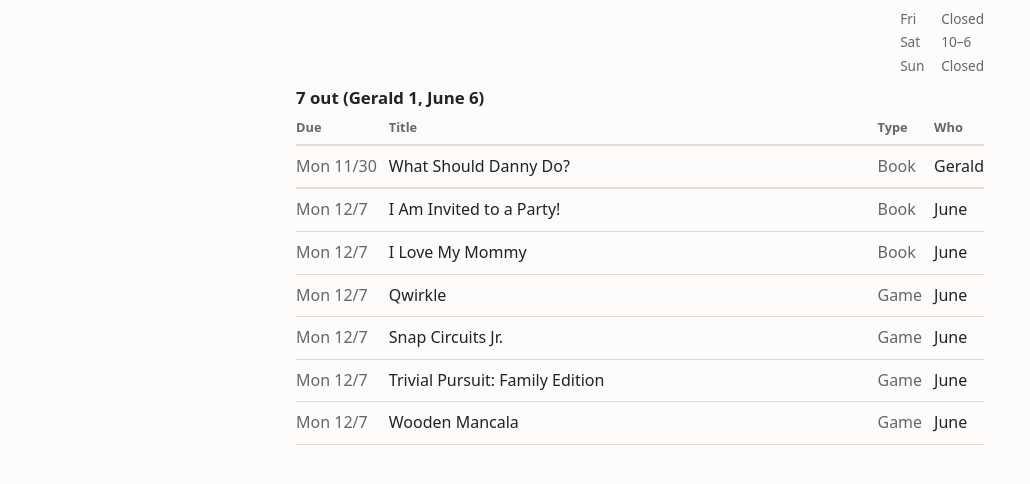
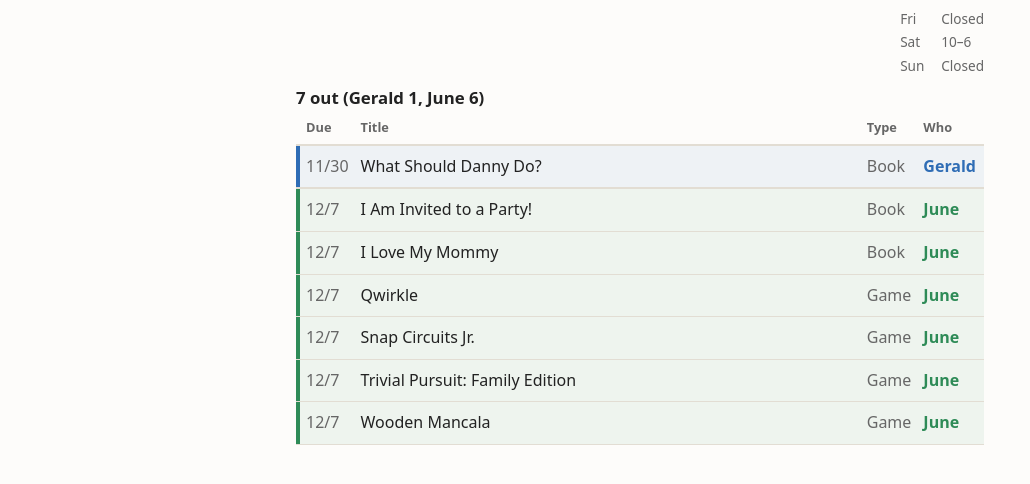
Before and after one commit to GeraldMillerGH/GeraldMillerGH.github.io, a plain HTML site: page library/index.html in a window 1280 px wide. Shown: the part 186-670 px from the top of the page, without its empty margins (0-1030 px from the left). Drawn offline with Linux system fonts and the light colour scheme.

Commit message:
Library page: short due dates, color-code rows by person
Co-Authored-By: Claude Opus 5.5 <noreply@anthropic.com>
Claude-Session: https://claude.ai/code/session_01SG4CqmbeC6ad4JZiCFsL5t

```diff
--- a/library/index.html
+++ b/library/index.html
@@ -17,12 +17,17 @@ table.books{width:100%;border-collapse:collapse;font-size:1rem}
 @media (max-width:480px){table.books{font-size:.92rem}table.books td{padding:7px 4px}}
 table.books th{text-align:left;font-size:.8rem;font-weight:600;color:var(--muted);padding:6px;border-bottom:2px solid var(--line)}
 table.books td{padding:8px 6px;border-bottom:1px solid var(--line);vertical-align:top}
-table.books th:first-child,table.books td:first-child{padding-left:0}
-table.books th:last-child,table.books td:last-child{padding-right:0}
+table.books th:first-child{padding-left:10px}
+table.books th:last-child,table.books td:last-child{padding-right:8px}
 table.books td.due,table.books td.kind,table.books td.who{white-space:nowrap;width:1%}
 table.books td.due,table.books td.kind{color:var(--muted)}
 table.books td.due.late{color:#c0392b;font-weight:700}
 table.books tr.newdate td{border-top:2px solid var(--line)}
+:root{--p-gerald:#2f6db5;--p-alice:#8a4fbf;--p-june:#2e8b57;--p-other:#777}
+@media (prefers-color-scheme:dark){:root{--p-gerald:#6fa8ef;--p-alice:#c49cf0;--p-june:#6fcf97}}
+table.books tr.p td:first-child{box-shadow:inset 4px 0 0 var(--pc);padding-left:10px}
+table.books tr.p td{background:color-mix(in srgb,var(--pc) 7%,transparent)}
+table.books td.who b{color:var(--pc);font-weight:700}
 .empty{color:var(--muted)}
 details table.books{margin-top:6px}
 </style></head>
@@ -55,13 +60,14 @@ details table.books{margin-top:6px}
   var dow=new Date().getDay();
   var tr=document.querySelector('#hours tr[data-d="'+dow+'"]'); if(tr)tr.className='today';
   function parse(s){var p=s.split('-');return new Date(+p[0],p[1]-1,+p[2]);}
-  function fmt(s){var d=parse(s);return d.toLocaleDateString('en-US',{weekday:'short'})+' '+(d.getMonth()+1)+'/'+d.getDate();}
+  function fmt(s){var d=parse(s);return (d.getMonth()+1)+'/'+d.getDate();}
   function esc(s){var d=document.createElement('div');d.textContent=s||'';return d.innerHTML;}
   var HEAD='<tr><th>Due</th><th>Title</th><th>Type</th><th>Who</th></tr>';
   function row(it,past,brk){
     var date=past?(it.returned?fmt(it.returned):''):(it.due?fmt(it.due):'');
     var late=!past&&it.status==='Overdue';
-    return '<tr'+(brk?' class="newdate"':'')+'><td class="due'+(late?' late':'')+'">'+date+'</td><td>'+esc(it.title)+'</td><td class="kind">'+esc(it.kind||'Book')+'</td><td class="who">'+esc(it.who||'')+'</td></tr>';
+    var pc='--pc:var(--p-'+(['Gerald','Alice','June'].indexOf(it.who)>=0?it.who.toLowerCase():'other')+')';
+    return '<tr class="p'+(brk?' newdate':'')+'" style="'+pc+'"><td class="due'+(late?' late':'')+'">'+date+'</td><td>'+esc(it.title)+'</td><td class="kind">'+esc(it.kind||'Book')+'</td><td class="who"><b>'+esc(it.who||'')+'</b></td></tr>';
   }
   fetch('library.json',{cache:'no-store'}).then(function(r){return r.json();}).then(function(d){
     document.getElementById('updated').textContent=d.updated?'Updated '+parse(d.updated).toLocaleDateString('en-US',{month:'short',day:'numeric'}):'';
```
